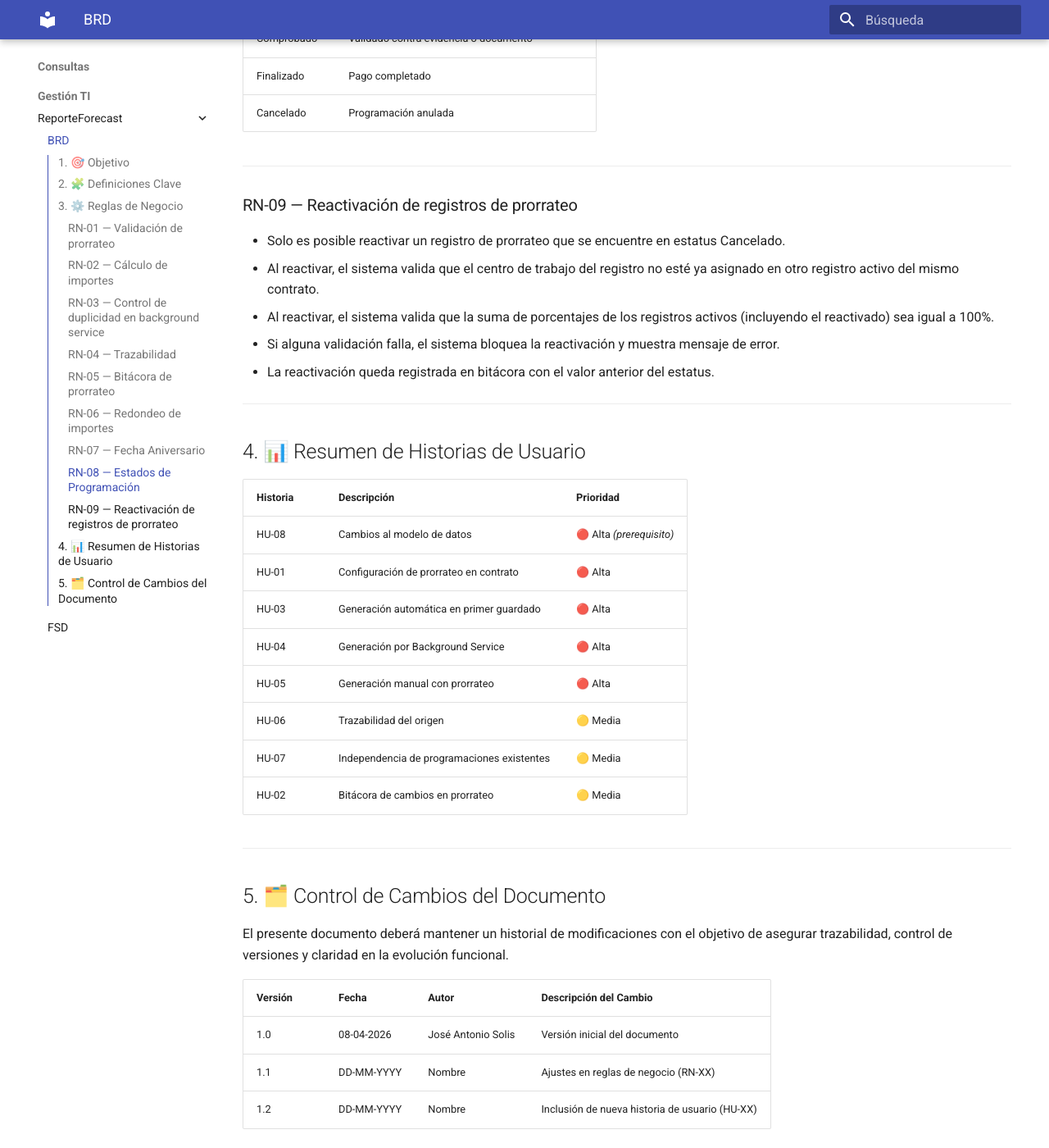
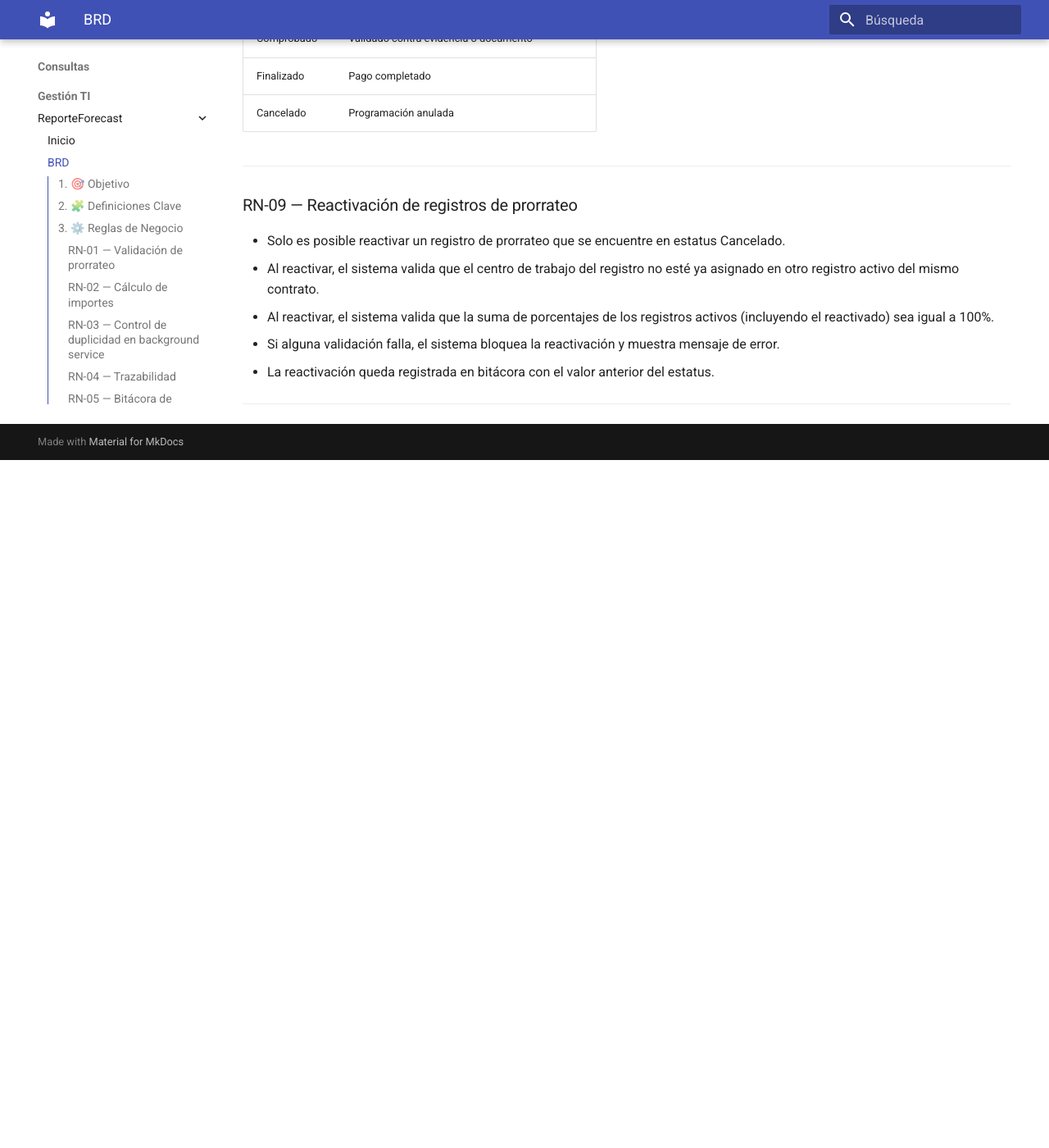
Before and after one commit to solis1408/Business-Suite, an MkDocs documentation site: the page built from docs/Consultas/Gestion-TI/documentacion/reporte/BRD.md, in a window 1280 px wide and 1400 px high, scrolled down 3293 px. Shown: the whole window at 82% size. Built offline with MkDocs 1.6.1 and Material for MkDocs 9.7.7, drawn with Linux system fonts in a browser that asks for light colours; after the commit the page ends 3854 px from its top, so only the background shows below that.

Commit message:
Adecauciones minimas en documentación

```diff
--- a/docs/Consultas/Gestion-TI/documentacion/reporte/BRD.md
+++ b/docs/Consultas/Gestion-TI/documentacion/reporte/BRD.md
@@ -124,28 +124,3 @@ Cada registro de bitácora debe incluir:
 - La reactivación queda registrada en bitácora con el valor anterior del estatus.
 
 ---
-
-## 4. 📊 Resumen de Historias de Usuario
-
-| Historia | Descripción                                | Prioridad               |
-| -------- | ------------------------------------------ | ----------------------- |
-| HU-08    | Cambios al modelo de datos                 | 🔴 Alta *(prerequisito)* |
-| HU-01    | Configuración de prorrateo en contrato     | 🔴 Alta                  |
-| HU-03    | Generación automática en primer guardado   | 🔴 Alta                  |
-| HU-04    | Generación por Background Service          | 🔴 Alta                  |
-| HU-05    | Generación manual con prorrateo            | 🔴 Alta                  |
-| HU-06    | Trazabilidad del origen                    | 🟡 Media                 |
-| HU-07    | Independencia de programaciones existentes | 🟡 Media                 |
-| HU-02    | Bitácora de cambios en prorrateo           | 🟡 Media                 |
-
----
-
-## 5. 🗂️ Control de Cambios del Documento
-
-El presente documento deberá mantener un historial de modificaciones con el objetivo de asegurar trazabilidad, control de versiones y claridad en la evolución funcional.
-
-| Versión | Fecha      | Autor              | Descripción del Cambio                         |
-| ------- | ---------- | ------------------ | ---------------------------------------------- |
-| 1.0     | 08-04-2026 | José Antonio Solis | Versión inicial del documento                  |
-| 1.1     | DD-MM-YYYY | Nombre             | Ajustes en reglas de negocio (RN-XX)           |
-| 1.2     | DD-MM-YYYY | Nombre             | Inclusión de nueva historia de usuario (HU-XX) |
--- a/docs/Consultas/Gestion-TI/documentacion/reporte/index.md
+++ b/docs/Consultas/Gestion-TI/documentacion/reporte/index.md
@@ -1,25 +1,10 @@
-# Programaciones de Pago por Prorrateo
+# Consultas - Gestión TI - ReporteForecast
 
-## Descripción
+Bienvenido a la documentación del módulo **ReporteForecast** del área de **Consultas / Gestión TI**.
 
-Este módulo define la funcionalidad para la generación, distribución y control de programaciones de pago con base en configuraciones de prorrateo en contratos.
+## Documentos disponibles
 
-## Documentación
-
-- [BRD - Business Requirements Document](documentacion/BRD.md): Reglas de negocio, definiciones y objetivos.
-- [FSD - Functional Specification Document](documentacion/FSD.md): Especificaciones funcionales, historias de usuario y criterios de aceptación.
-
-## Características principales
-
-- Configuración de prorrateo de gasto por contrato
-- Generación automática de programaciones en primer guardado
-- Generación por Background Service
-- Generación manual con distribución automática
-- Bitácora de cambios para auditoría
-- Trazabilidad completa del origen de programaciones
-
-## Versión
-
-| Versión | Fecha      | Estado  |
-| ------- | ---------- | ------- |
-| 1.0     | 08-04-2026 | Inicial |
+| Documento | Descripción |
+|-----------|-------------|
+| [BRD](BRD.md) | Business Requirements Document — Requerimientos de negocio |
+| [FSD](FSD.md) | Functional Specification Document — Especificación funcional |
--- a/mkdocs.yml
+++ b/mkdocs.yml
@@ -30,6 +30,7 @@ nav:
   - Consultas:
       - Gestión TI:
           - ReporteForecast:
+              - Inicio: Consultas/Gestion-TI/documentacion/reporte/index.md
               - BRD: Consultas/Gestion-TI/documentacion/reporte/BRD.md
               - FSD: Consultas/Gestion-TI/documentacion/reporte/FSD.md
 
```
Also changed, not shown: docs/Consultas/Gestion-TI/documentacion/reporte/FSD.md (+2 -2 lines).
